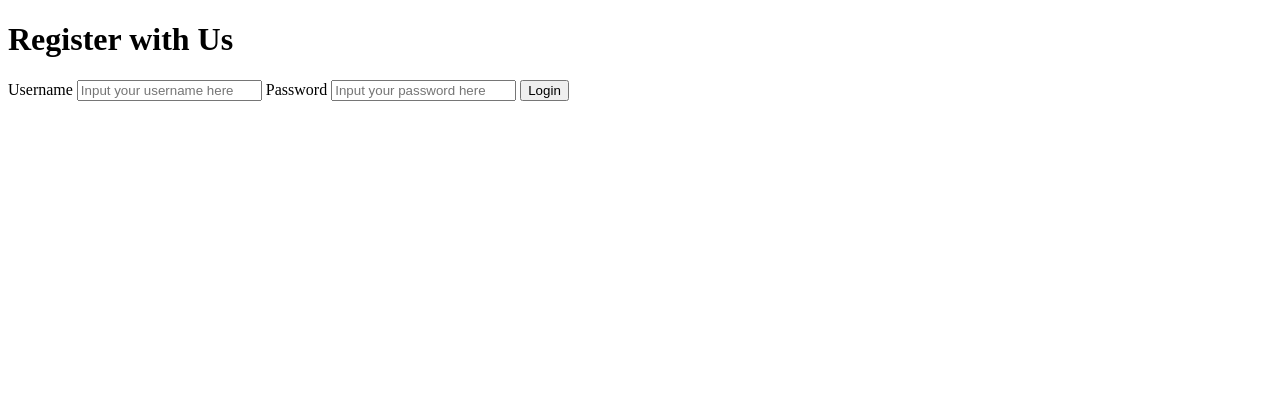
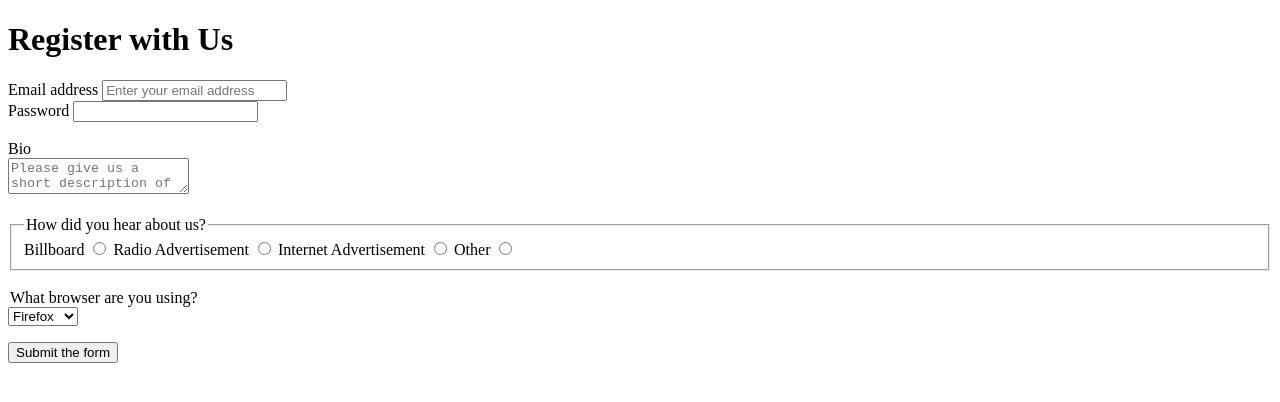
Before and after one commit to edwin-gonzales-n/codeup-web-exercises, a plain HTML site: page forms.html in a window 1280 px wide. Drawn offline with Linux system fonts and the light colour scheme.

Commit message:
Adding forms.html and updates

```diff
--- a/forms.html
+++ b/forms.html
@@ -7,19 +7,61 @@
 <body>
     <h1>Register with Us</h1>
 
-    <form action="https://hookb.in/KlwO8q05" method="GET">
-        <!-- action attribute on a form is WHERE you are sending the form (url or a specific file)
-             method is the "type" of request.  We have GET and POST
-             GET method is used for downloading information, we use GET in search forms
-             POST method is used for uploading information, we use POST on login forms
-        -->
-        <label for="username">Username</label>
-        <input type="text" name="username" placeholder="Input your username here" id="username">
+    <form method="POST" action="https://hookb.in/Z1dxa11Y">
 
-        <label for="password">Password</label>
-        <input type="password" name="password" id="password" placeholder="Input your password here">
+        <div>
+            <label for="email">Email address</label>
+            <input type="text" id="email" name="email" placeholder="Enter your email address">
+        </div>
 
-        <button type="submit">Login</button>
+        <div>
+            <label for="password">Password</label>
+            <input id="password" name="password" type="password">
+        </div>
+        <br>
+
+        <div>
+            <label for="comment">Bio</label>
+            <br>
+            <textarea name="comment" id="comment" placeholder="Please give us a short description of yourself"></textarea>
+        </div>
+
+        <br>
+
+        <!--Create a "How did you hear about us" section that contains radio buttons.
+        The values should be "billboard", "radio advertisement", "internet advertisement", and "other".
+        Only one of the values should be allowed to be selected at a time.
+
+        What happens if the inputs are given different name attributes?
+        Change these inputs so that multiple answers are allowed to be selected.-->
+
+        <fieldset>
+            <legend>How did you hear about us?</legend>
+            Billboard <input type="radio" name="how did you hear about us:" value="billboad">
+            Radio Advertisement <input type="radio" name="how did you hear about us:" value="radio advertisement">
+            Internet Advertisement <input type="radio" name="how did you hear about us:" value="internet advertisement">
+            Other <input type="radio" name="how did you hear about us:" value="other">
+        </fieldset>
+
+        <br>
+
+        <!--Create a dropdown that asks the user what web browser they are using.-->
+
+
+        <legend>What browser are you using?</legend>
+        <select name="What web browser are you using?">
+            <option value="mozilla">Firefox</option>
+            <option value="chrome">Chrome</option>
+            <option value="explorer">IE</option>
+        </select>
+
+        <br>
+
+        <p>
+            <button type="submit">Submit the form</button>
+            <br>
+        </p>
+
     </form>
 </body>
 
```
